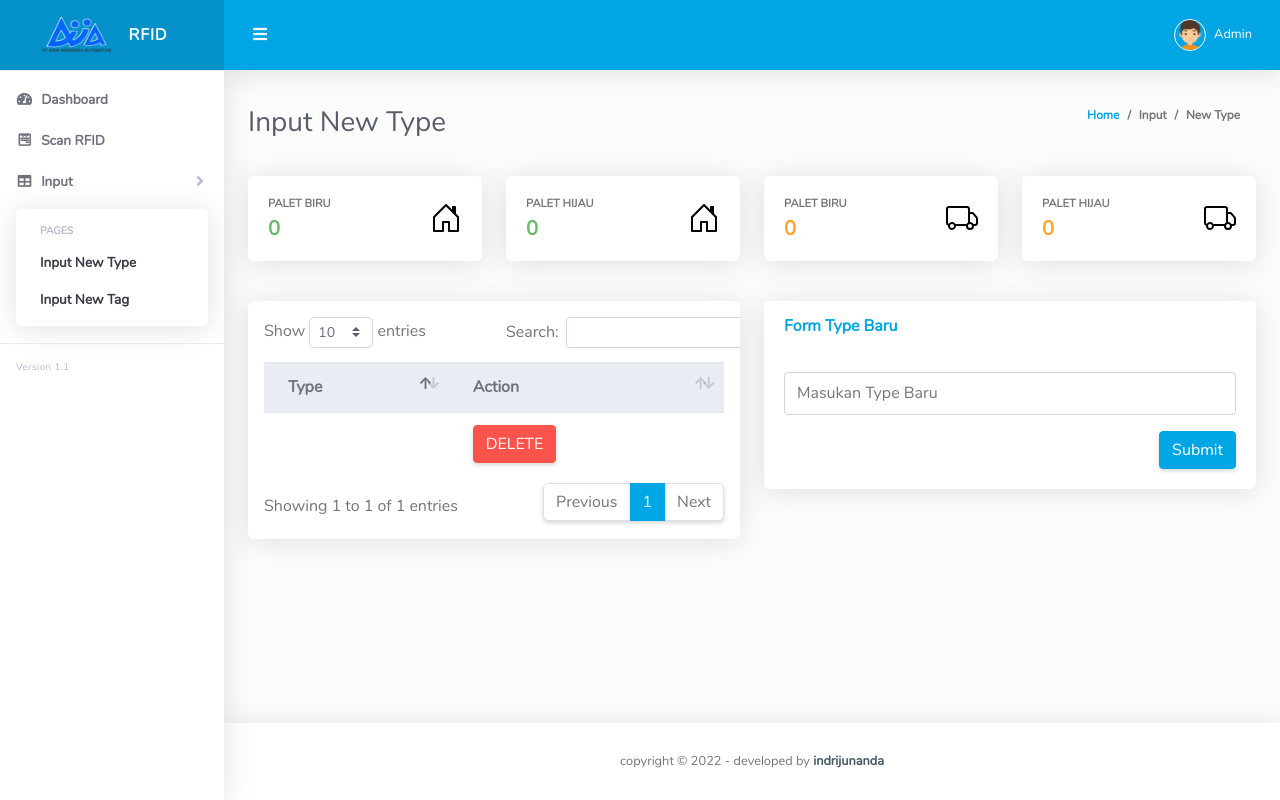
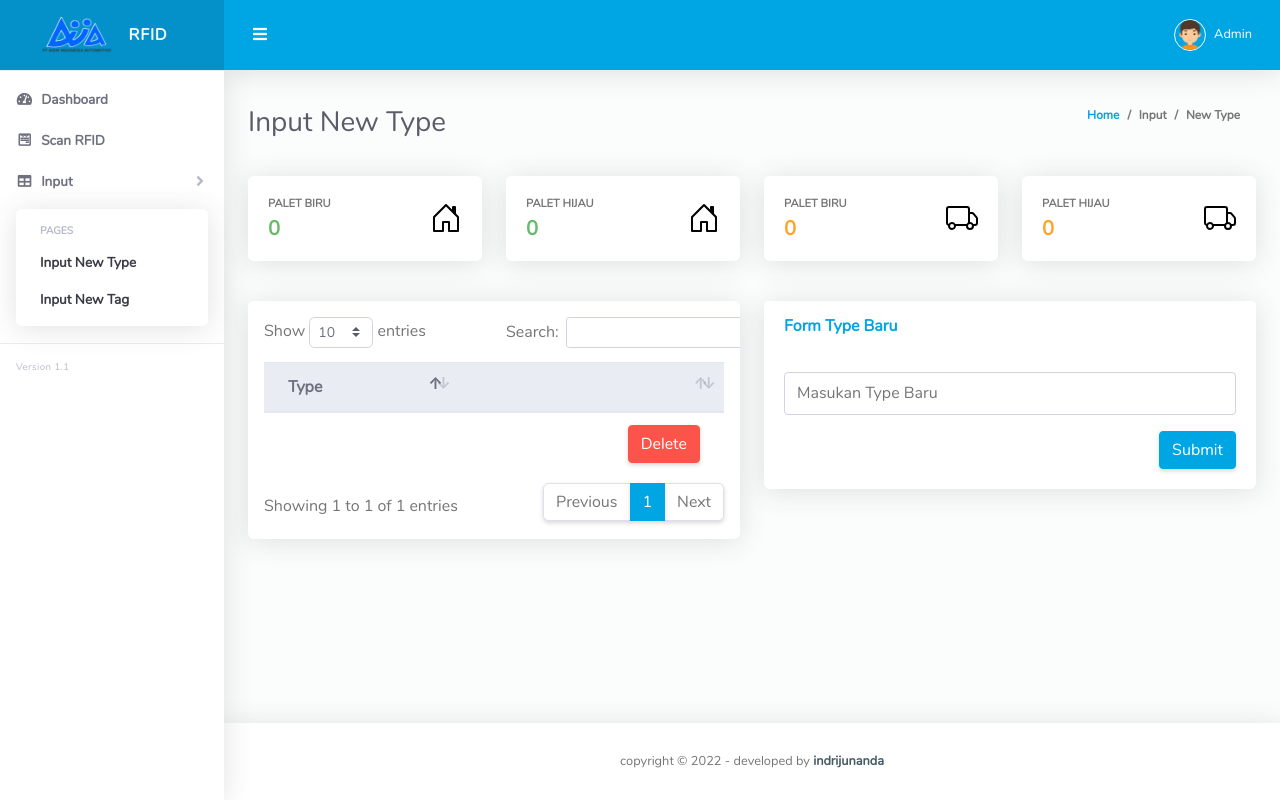
Before and after one commit to constantiusleo/WEB_RFID, a CodeIgniter app: page /database/InputNewType in a window 1280 px wide. Run offline with CodeIgniter, Linux system fonts and the light colour scheme; tables that the repository leaves empty or names only in its code hold one stand-in row (values such as "Sample post"); data that the repository does not hold is empty.

Commit message:
change table action

```diff
--- a/application/views/inputNewType.php
+++ b/application/views/inputNewType.php
@@ -85,7 +85,7 @@
             <thead class="thead-light">
               <tr>
                 <th>Type</th>
-                <th>Action</th>
+                <th></th>
               </tr>
             </thead>
             <tfoot>
@@ -96,7 +96,7 @@
               <?php foreach ($data as $value) { ?>
                 <tr>
                   <td><?php echo $value->Type; ?></td>
-                  <td><button class="btn btn-danger text-right">DELETE</button></td>
+                  <td><button class="btn btn-danger float-sm-right">Delete</button></td>
                 </tr>
               <?php } ?>
             </tbody>
```
